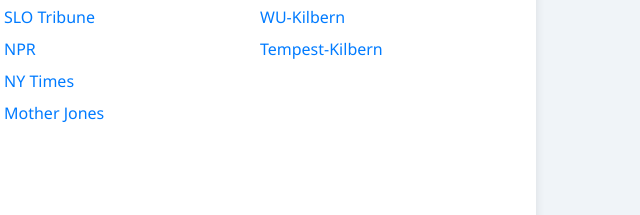
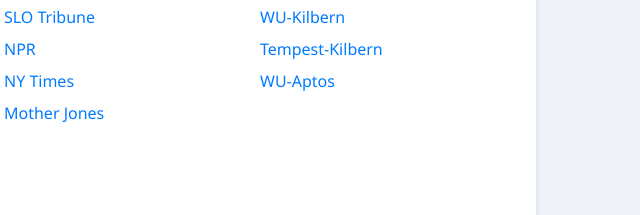
Before and after one commit to pwslo/Homepage, a plain HTML site: page index.html in a window 1280 px wide. Shown: the part 257-472 px from the top of the page, 636-1276 px from the left. Drawn offline with Linux system fonts and the light colour scheme.

Commit message:
Fix HTML formatting and add missing links

```diff
--- a/index.html
+++ b/index.html
@@ -88,6 +88,7 @@
             <a href="https://www.wunderground.com/dashboard/pws/KCASANLU232">WU-Twin Creek</a>
             <a href="https://www.wunderground.com/dashboard/pws/KCASANLU321">WU-Kilbern</a>
 			<a href="https://tempestwx.com/station/125722/">Tempest-Kilbern</a>
+			<a href="https://www.wunderground.com/dashboard/pws/KCAAPTOS199">WU-Aptos</a>
         </div>
         <div class="section">
             <h2>Finance</h2>
```
